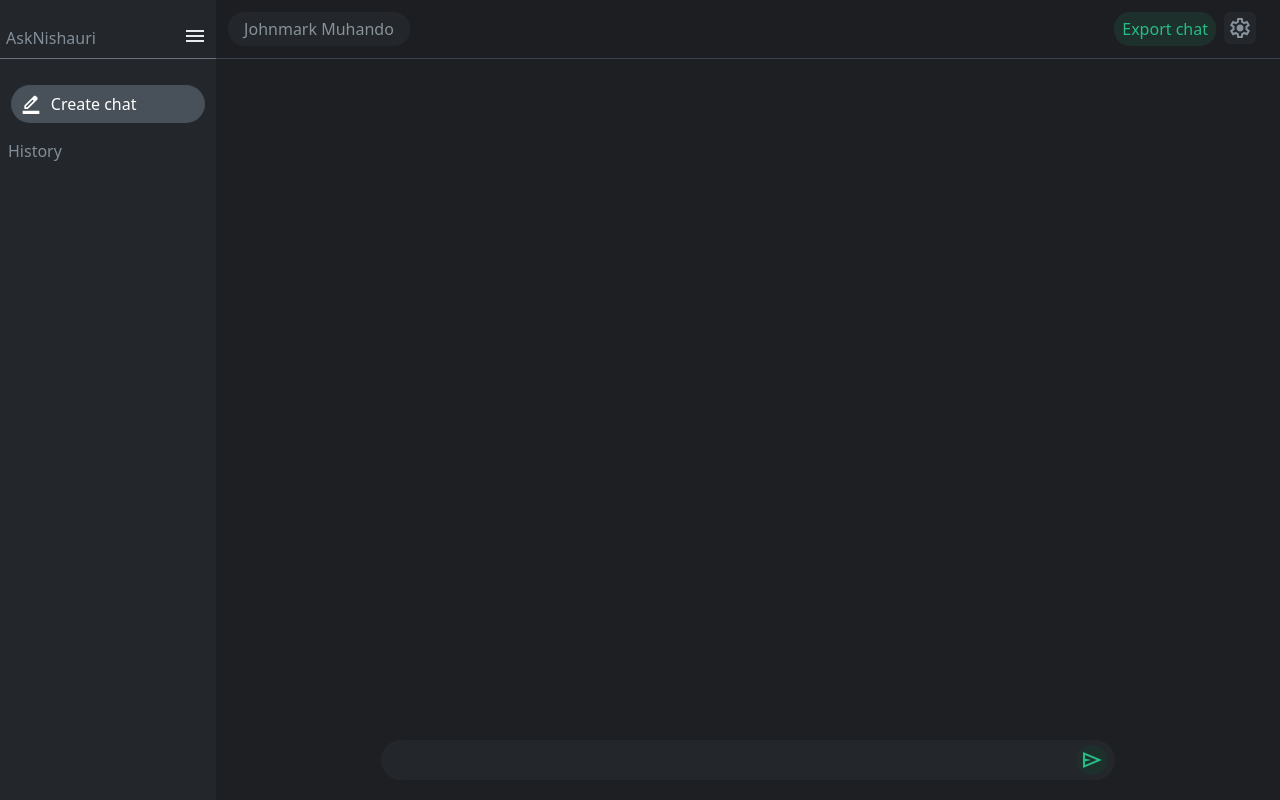
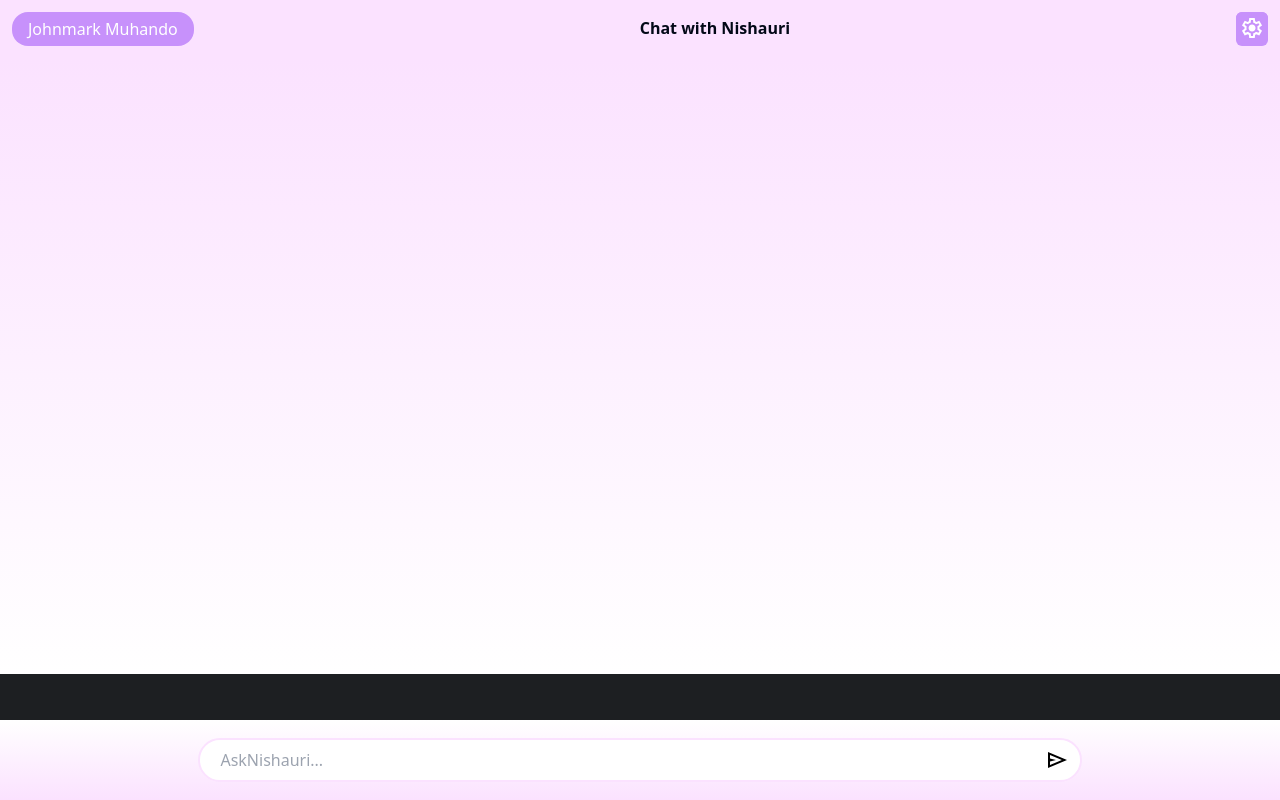
Before and after one commit to johnmark287/AskNishauri, a React (Vite) app: page /home in a window 1280 px wide. Built offline with nearby package versions, Linux system fonts and the light colour scheme.

Commit message:
redesign Chatbot UI

```diff
--- a/src/components/ChatContainer.jsx
+++ b/src/components/ChatContainer.jsx
@@ -7,7 +7,7 @@ import "react-loading-skeleton/dist/skeleton.css";
 
 function ChatContainer({ messages, isLoading }) {
   return (
-    <div className="relative text-white pl-3 h-[100%] overflow-y-scroll">
+    <div className="bg-gradient-to-b from-[#fbe2ff] to-white relative text-white pl-3 h-[77%] overflow-y-scroll">
       {messages.map((message, index) => (
         <ChatMessage
           key={index}
--- a/src/components/ChatMessage.jsx
+++ b/src/components/ChatMessage.jsx
@@ -3,12 +3,16 @@ import PropTypes from 'prop-types'
 
 function ChatMessage({ sender, timestamp, message }) {
   return (
-    <div className="pl-[10px] flex items-center border border-[#25282d]  py-2 m-2 rounded-2xl">
-      <div className="">
-        <div className={`min-w-[160px] font-bold ${sender === "AskNishauri" ? "text-[#29f6ac]" : "text-[#5aa2e0]" }`}>{sender}</div>
-        <div className="text-[#808993]">On, {timestamp}</div>
+    <div className={`${sender === "AskNishauri" ? "justify-start" : "justify-end"} my-3 flex`}>
+      <div className={`${sender === "AskNishauri" ? "bg-white text-black max-w-[75%]" : "bg-[#B273F0] text-white max-w-[75%]"} relative flex items-center  p-2 m-2 rounded-2xl`}>
+        <div className="">
+          {/* <div className={`hidden  min-w-[160px] font-bold ${sender === "AskNishauri" ? "text-[#29f6ac]" : "text-[#5aa2e0]" }`}>{sender}</div> */}
+          <div className="absolute -bottom-4 right-6 text-black text-[10px]">{timestamp}</div>
+        </div>
+        <div className="min-w-[80px]">{message}</div>
+        {/* <div className={` ${sender === "AskNishauri" ? "absolute rounded-full h-[20px] w-[20px] bottom-2 left-[-9px] z-1 bg-white" : "absolute rounded-full h-[20px] w-[20px] bottom-2 right-[-9px] z-1 bg-[#B273F0]"}`}></div>
+        <div className={` ${sender === "AskNishauri" ? "absolute rounded-full h-[20px] w-[20px] bottom-3 left-[-19.1px] z-0 bg-gradient-to-b from-[#fbe2ff] to-white" : "absolute rounded-full h-[20px] w-[20px] bottom-3 right-[-19.1px] z-0 bg-[#fbe2ff]"}`}></div> */}
       </div>
-      <div className="">{message}</div>
     </div>
   );
 }
--- a/src/components/Inputbar.jsx
+++ b/src/components/Inputbar.jsx
@@ -1,14 +1,15 @@
-import PropTypes from 'prop-types'
+import PropTypes from "prop-types";
 
-function Inputbar({handleInput}) {
+function Inputbar({ handleInput }) {
   return (
-    <div className="text-white flex justify-center items-center absolute bottom-0 right-0 left-0  h-[80px] bg-[rgba(29,31,34,255)] ">
-      <div className="absolute bg-[#23262b] w-[69%] rounded-3xl p-2">
+    <div className="text-white flex justify-center items-center absolute bottom-0 right-0 left-0  h-[80px] bg-gradient-to-t from-[#fbe2ff] to-white ">
+      <div className="absolute bg-[#ffffff] w-[69%] rounded-3xl p-2 border-[2.5px] border-[#fbe2ff]">
         <input
-          className="ml-3 relative break-normal break-words whitespace-nowrap outline-none bg-transparent w-[95%]"
+          className="ml-3 relative outline-none bg-transparent text-black w-[95%]"
           type="textarea"
           name="input"
           id="input"
+          placeholder="AskNishauri..."
         />
         {/* <button
             type="button"
@@ -28,10 +29,11 @@ function Inputbar({handleInput}) {
         <button
           type="submit"
           onClick={handleInput}
-          className="rounded-2xl absolute bottom-[5px] active:bg-[rgb(19,94,67)] right-2 p-[3px] bg-[rgba(30,48,44,255)] hover:bg-[rgb(118,194,166)]"
+          className="rounded-2xl absolute bottom-[5px] active:bg-[#c791fb] right-2 p-[3px] bg-transparent hover:bg-[#e0c8f6]"
         >
+          <a href="">
             <svg
-            className="fill-current  text-[rgba(37,188,134,255)] hover:fill-[hsl(216,8%,12%)] hover:text-[hsl(216,8%,12%)]  rounded-2xl"
+              className="fill-current  text-black hover:fill-[hsl(216,8%,12%)] hover:text-[hsl(216,8%,12%)]  rounded-2xl"
               xmlns="http://www.w3.org/2000/svg"
               height="24px"
               viewBox="0 -960 960 960"
@@ -40,6 +42,7 @@ function Inputbar({handleInput}) {
             >
               <path d="M120-160v-640l760 320-760 320Zm80-120 474-200-474-200v140l240 60-240 60v140Zm0 0v-400 400Z" />
             </svg>
+          </a>
         </button>
       </div>
     </div>
@@ -48,6 +51,6 @@ function Inputbar({handleInput}) {
 
 Inputbar.propTypes = {
   handleInput: PropTypes.func.isRequired,
-}
+};
 
-export default Inputbar
+export default Inputbar;
--- a/src/components/Navbar.jsx
+++ b/src/components/Navbar.jsx
@@ -2,24 +2,24 @@ import PropTypes from "prop-types";
 
 function Navbar({ logout, setLogout, settings, setSettings, open }) {
   return (
-    <div className="relative flex justify-between bg-[hsl(216,8%,12%)] border-b border-gray-700 p-3 te">
-      <div className="hover:cursor-pointer hover:text-white active:bg-black hover:bg-[#4b535c] bg-[rgba(35,38,43,255)] rounded-2xl flex justify-between">
+    <div className="relative flex justify-between bg-[#fbe2ff] p-3 te">
+      <div className="hover:cursor-pointer hover:text-white active:bg-white hover:bg-[#e0c8f6] transition duration-200 ease-in bg-[#c791fb] rounded-2xl flex justify-between">
         <button
           type="button"
           onClick={() => {
             setLogout();
           }}
-          className="my-1 mx-4 hover:text-white text-[#87929a]"
+          className="my-1 mx-4 hover:text-white text-white"
         >
           Johnmark Muhando
         </button>
         <div
           className={`${
             logout ? "block" : "hidden"
-          } shadow-sm shadow-white absolute left-[96px] top-[47px] z-40 text-black hover:text-white bg-white rounded-md p-1`}
+          } shadow-sm shadow-white absolute left-[96px] top-[47px] z-40 text-black hover:text-black bg-white rounded-md p-1`}
         >
           <a
-            className="hover:bg-[rgba(35,38,43,255)] hover:rounded-md p-1 md:px-3"
+            className="hover:bg-[#c791fb] transition duration-200 ease-in rounded-md active:bg-[rgba(82,91,100,255)] p-1 md:px-3"
             href=""
           >
             Log Out
@@ -38,23 +38,26 @@ function Navbar({ logout, setLogout, settings, setSettings, open }) {
           </svg>
         </button>
       </div>
+      <div className="font-black translate-y-1">
+        Chat with Nishauri
+      </div>
       <div className="flex justify-between">
         <button
           type="button"
-          className="px-2 mx-1 text-[rgba(37,188,134,255)] hover:text-[hsl(216,8%,12%)] hover:bg-[rgb(118,194,166)] active:bg-[rgb(19,94,67)] rounded-2xl bg-[rgba(30,48,44,255)]"
+          className="hidden px-2 mx-1 text-[rgba(37,188,134,255)] hover:text-[hsl(216,8%,12%)] hover:bg-[rgb(118,194,166)] active:bg-[rgb(19,94,67)] rounded-2xl bg-[rgba(30,48,44,255)]"
         >
           Export chat
         </button>
-        <div>
+        <div className="active:bg-[rgba(82,91,100,255)] hover:bg-[#e0c8f6] bg-[#c791fb] rounded-md">
           <button
             type="button"
             onClick={() => {
               setSettings();
             }}
-            className="active:bg-black hover:bg-[#4b535c] bg-[rgba(35,38,43,255)] p-1 rounded-md mx-1"
+            className="active:bg-[rgba(82,91,100,255)] hover:bg-[#e0c8f6] bg-[#c791fb] p-1 rounded-md "
           >
             <svg
-              className={` fill-current hover:fill-white text-[#87929a] `}
+              className={` fill-current hover:fill-white text-white`}
               xmlns="http://www.w3.org/2000/svg"
               height="24px"
               viewBox="0 -960 960 960"
@@ -70,32 +73,32 @@ function Navbar({ logout, setLogout, settings, setSettings, open }) {
             } shadow-sm shadow-white bg-white rounded-md absolute right-[40px] z-50 top-[47px]`}
           >
             <a
-              className="hover:bg-[rgba(35,38,43,255)] block hover:text-white active:bg-[rgba(82,91,100,255)] rounded-md m-1 p-1"
+              className="hover:bg-[#c791fb] transition duration-200 ease-in block hover:text-white active:bg-[rgba(82,91,100,255)] rounded-md m-1 p-1"
               href=""
             >
               Theme
             </a>
             <a
-              className="hover:bg-[rgba(35,38,43,255)] block hover:text-white active:bg-[rgba(82,91,100,255)] rounded-md m-1 p-1 md: text-nowrap"
+              className="hover:bg-[#c791fb] transition duration-200 ease-in block hover:text-white active:bg-[rgba(82,91,100,255)] rounded-md m-1 p-1 md: text-nowrap"
               href=""
             >
               Change Language
             </a>
             <a
-              className="hover:bg-[rgba(35,38,43,255)] block hover:text-white active:bg-[rgba(82,91,100,255)] rounded-md m-1 p-1"
+              className="hover:bg-[#c791fb] transition duration-200 ease-in block hover:text-white active:bg-[rgba(82,91,100,255)] rounded-md m-1 p-1"
               href=""
             >
               Export Chat
             </a>
             <a
-              className="hover:bg-[rgba(35,38,43,255)] block hover:text-white active:bg-[rgba(82,91,100,255)] rounded-md m-1 p-1 md:text-nowrap"
+              className="hover:bg-[#c791fb] transition duration-200 ease-in block hover:text-white active:bg-[rgba(82,91,100,255)] rounded-md m-1 p-1 md:text-nowrap"
               href=""
             >
               Delete Whole Chat
             </a>
           </div>
         </div>
-        <button type="button" className="mx-1">
+        <button type="button" className="hidden mx-1">
           {" "}
           {/* hidden on large screen size and visible on small screen size */}
           <svg
--- a/src/components/Sidebar.jsx
+++ b/src/components/Sidebar.jsx
@@ -5,7 +5,7 @@ function Sidebar({ open, setOpen }) {
     <aside
       className={`${
         open ? "md:w-[260px]" : "w-[-260px]"
-      } duration-300 bg-[rgba(35,38,43,255)] h-screen flex flex-col text-[rgba(131,142,152,255)]`}
+      } hidden duration-300 bg-[rgba(35,38,43,255)] h-screen flex-col text-[rgba(131,142,152,255)]`}
     >
       <div className="flex justify-between border-b border-b-gray-500 text-left mY-1 p-[6px] relative my-[18px]">
         <div className={`${open ? "hidden md:block" : "hidden"} py-[2.23px]`}>AskNishauri</div>
```
Lines whose indentation alone changed are shown as unchanged.
